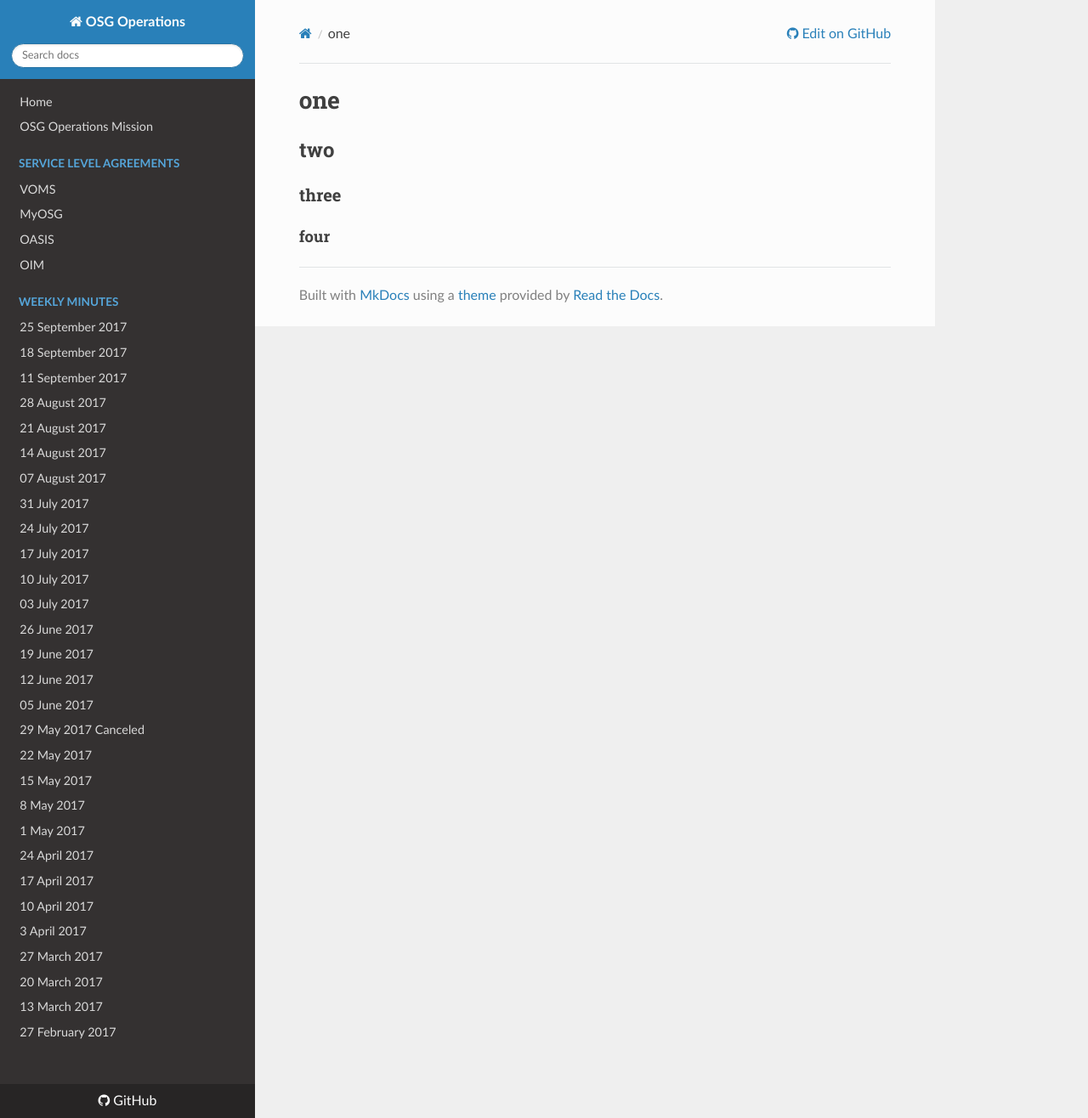
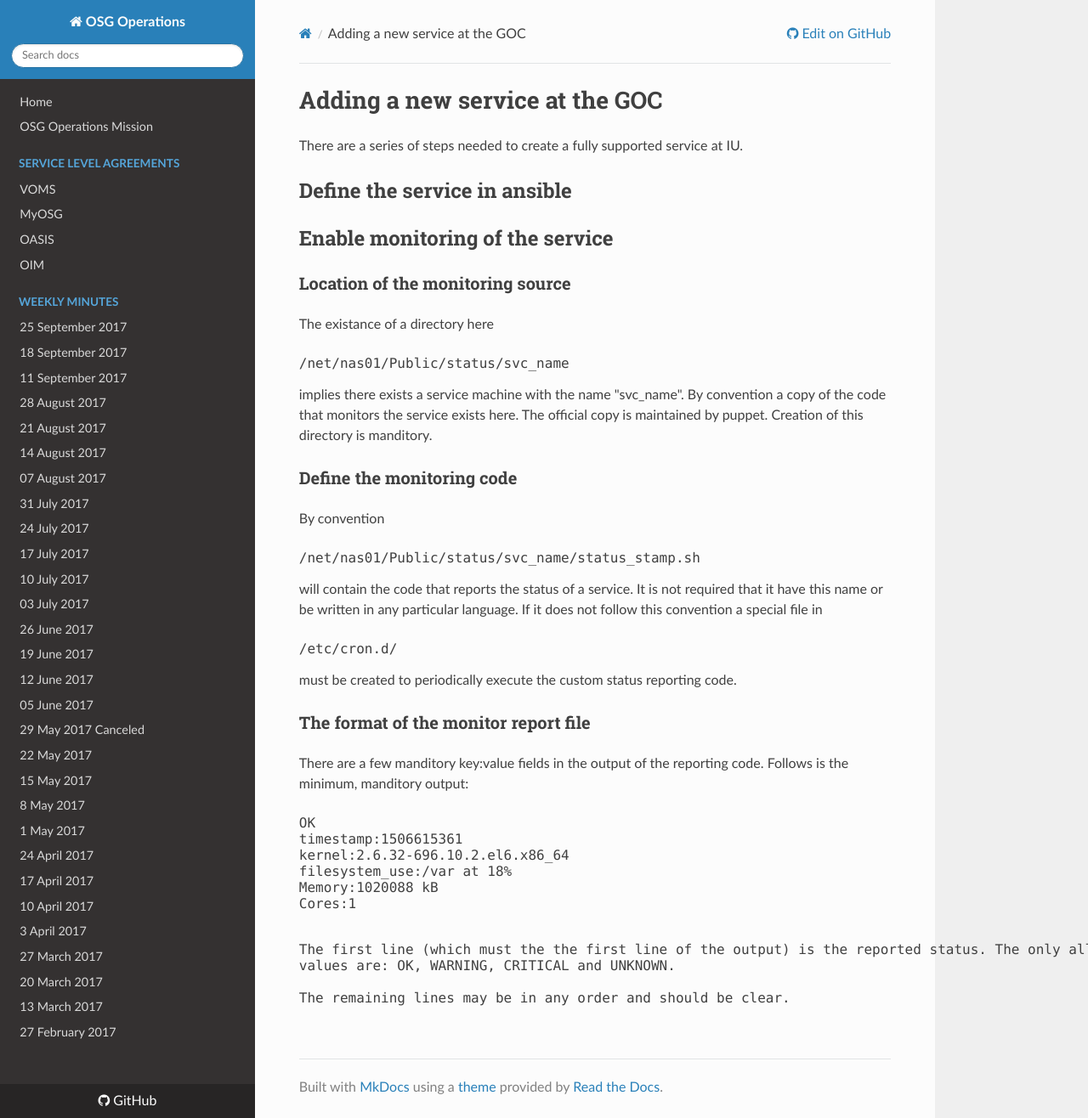
Before and after one commit to osg-htc/operations, an MkDocs documentation site: the page built from docs/create_a_service.md, in a window 1280 px wide and 1316 px high. Shown: the whole window at 85% size. Built offline with MkDocs 1.6.1, drawn with Linux system fonts in a browser that asks for light colours; nearby versions of some CDN libraries; old or Windows-style settings are respelled for this version of MkDocs.

Commit message:
Update create_a_service.md

```diff
--- a/docs/create_a_service.md
+++ b/docs/create_a_service.md
@@ -1,4 +1,49 @@
-# one
-## two
-### three
-#### four
+# Adding a new service at the GOC
+
+There are a series of steps needed to create a fully supported service at IU.
+
+## Define the service in ansible
+
+## Enable monitoring of the service
+
+### Location of the monitoring source
+
+The existance of a directory here
+<pre>
+/net/nas01/Public/status/svc_name
+</pre>
+implies there exists a service machine with the name "svc_name". By convention a copy of
+the code that monitors the service exists here. The official copy is maintained by
+puppet. Creation of this directory is manditory.
+
+### Define the monitoring code
+
+By convention
+<pre>
+/net/nas01/Public/status/svc_name/status_stamp.sh
+</pre>
+will contain the code that reports the status of a service. It is not required that
+it have this name or be written in any particular language. If it does not follow this
+convention a special file in
+<pre>
+/etc/cron.d/
+</pre>
+must be created to periodically execute the custom status reporting code.
+
+### The format of the monitor report file
+
+There are a few manditory key:value fields in the output of the reporting code. Follows
+is the minimum, manditory output:
+<pre>
+OK
+timestamp:1506615361
+kernel:2.6.32-696.10.2.el6.x86_64
+filesystem_use:/var at 18%
+Memory:1020088 kB
+Cores:1
+<pre>
+
+The first line (which must the the first line of the output) is the reported status. The only allowed
+values are: OK, WARNING, CRITICAL and UNKNOWN.
+
+The remaining lines may be in any order and should be clear.
```
